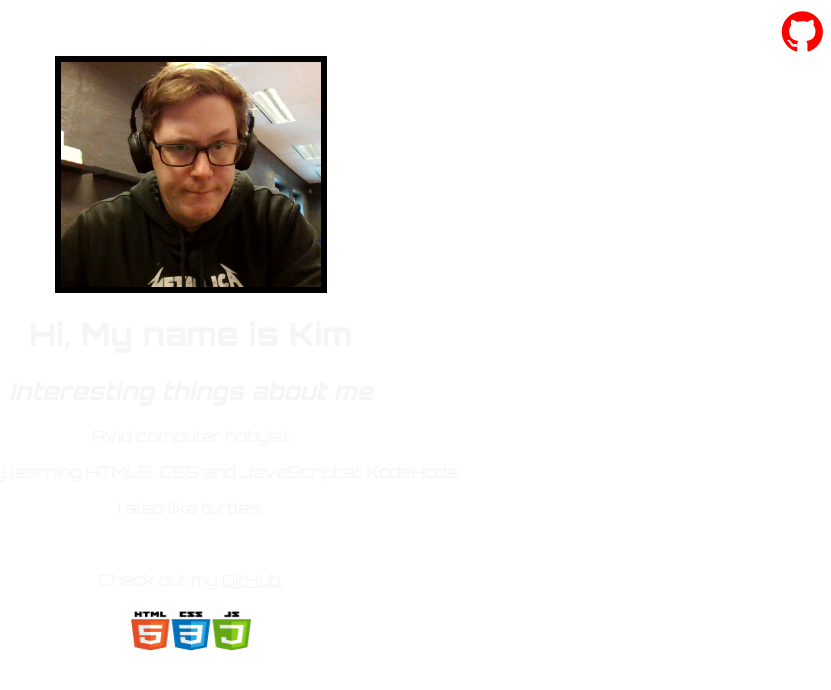
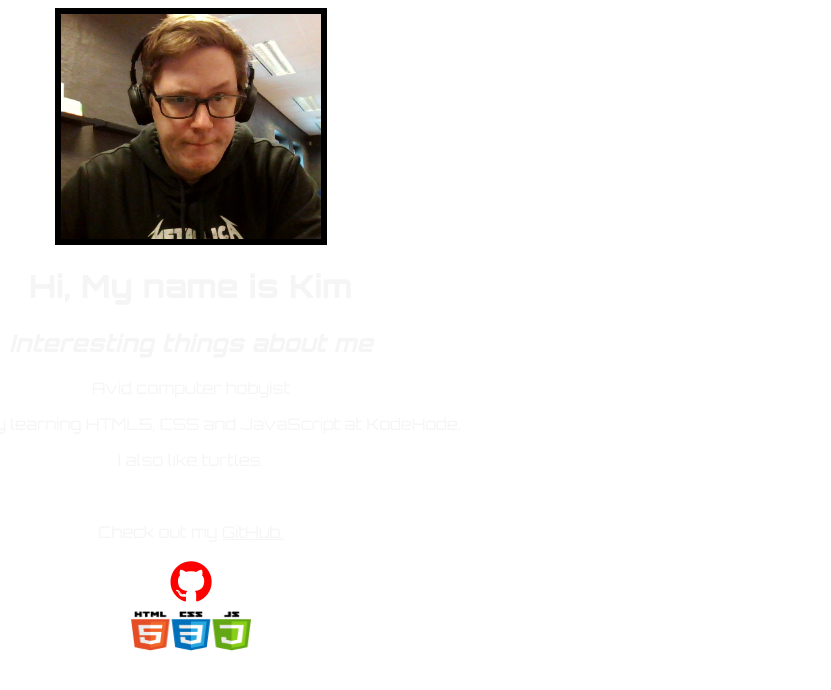
Before and after one commit to kodehodekim/task2, a plain HTML site: page index.html in a window 1280 px wide. Shown: the whole page, without its empty margins (449-1280 px from the left). Drawn offline with Linux system fonts and the light colour scheme.

Commit message:
Add files via upload
Updated some css

```diff
--- a/index.html
+++ b/index.html
@@ -17,10 +17,8 @@
     <title>Kim's internets page</title>
   </head>
   <body>
-    <div class="linkbtn">
-      <i class="fa fa-github" style="font-size: 48px; color: red"> </i>
-    </div>
     <img class="img" src="images/kim.png" alt="Kim being a creep" />
+
     <div>
       <h1 class="texthead">Hi, My name is Kim</h1>
       <h2 class="texthead"><em>Interesting things about me</em></h2>
@@ -38,6 +36,11 @@
         >
       </p>
 
+      <div>
+        <a href="https://github.com/kodehodekim" id="linkbtn">
+          <i class="fa fa-github" style="font-size: 48px; color: red"> </i>
+        </a>
+      </div>
       <img style="width: 120px; height: 50px;"" src="images/icons.png">
     </div>
   </body>
--- a/styles.css
+++ b/styles.css
@@ -31,6 +31,6 @@ body {
   color: whitesmoke;
 }
 
-.linkbtn {
-  text-align: right;
+#linkbtn {
+  text-align: center;
 }
```
